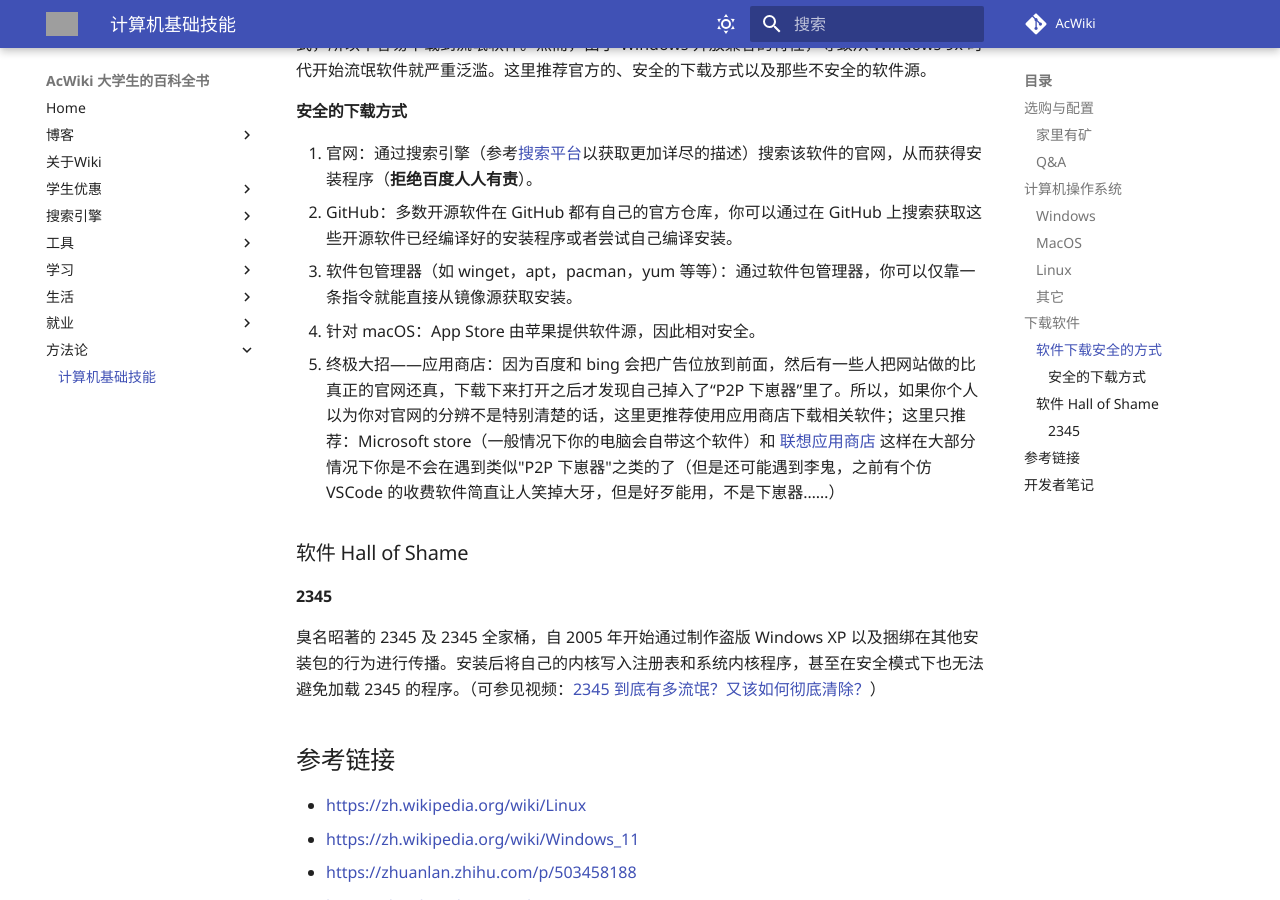
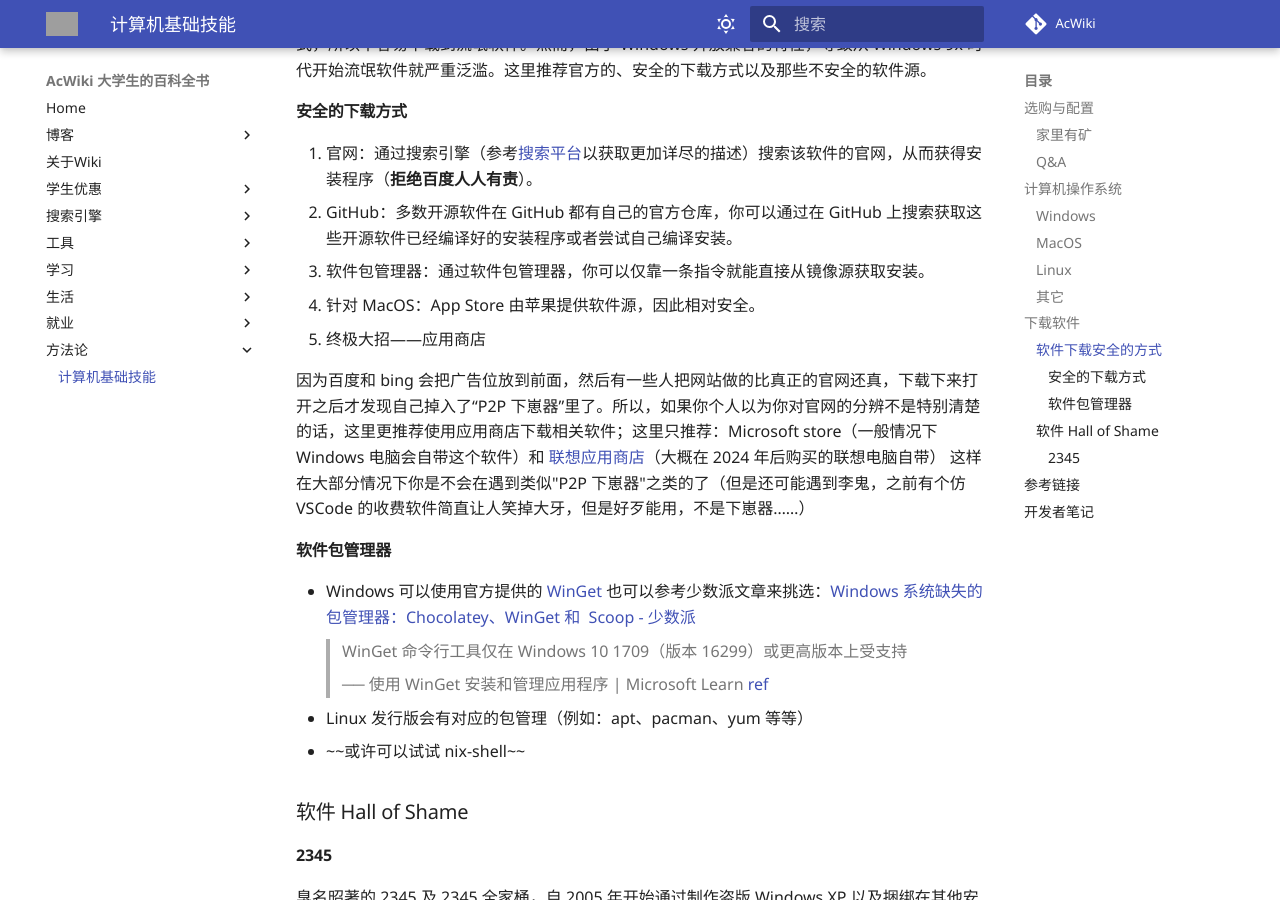
Before and after one commit to ztm0929/Ac-Wiki, an MkDocs documentation site: the page built from docs/07-computer-basic/computer-basic.md, in a window 1280 px wide and 900 px high, scrolled down 2267 px. Built offline with MkDocs 1.6.1 and Material for MkDocs 9.7.7, drawn with Linux system fonts in a browser that asks for light colours; comment, search, counter and statistics services are not loaded; some of the changed text lies outside the part shown; grey boxes are pictures that could not be loaded.

```diff
--- a/docs/07-computer-basic/computer-basic.md
+++ b/docs/07-computer-basic/computer-basic.md
@@ -10,7 +10,7 @@
 
 电子产品的迭代速度是非常快的，你所购买的电脑经过很短的一段时间后便会迅速贬值，性能也会与最新的电脑拉开非常大的差距。所以尽量**买新不买旧**。
 
-⚠️警告！**贵≠好看≠性能高**（这里的“好看”指的是有各种好看的灯光（RGB）以及电脑的其他外饰）
+⚠️ 警告！**贵 ≠ 好看 ≠ 性能高**（这里的“好看”指的是有各种好看的灯光（RGB）以及电脑的其他外饰）
 
 ??? tip
 
@@ -78,9 +78,20 @@
 
 1. 官网：通过搜索引擎（参考[搜索平台](../02-search-platforms/search-platforms.md)以获取更加详尽的描述）搜索该软件的官网，从而获得安装程序（**拒绝百度人人有责**）。
 2. GitHub：多数开源软件在 GitHub 都有自己的官方仓库，你可以通过在 GitHub 上搜索获取这些开源软件已经编译好的安装程序或者尝试自己编译安装。
-3. 软件包管理器（如 winget，apt，pacman，yum 等等）：通过软件包管理器，你可以仅靠一条指令就能直接从镜像源获取安装。
-4. 针对 macOS：App Store 由苹果提供软件源，因此相对安全。
-5. 终极大招——应用商店：因为百度和 bing 会把广告位放到前面，然后有一些人把网站做的比真正的官网还真，下载下来打开之后才发现自己掉入了“P2P 下崽器”里了。所以，如果你个人以为你对官网的分辨不是特别清楚的话，这里更推荐使用应用商店下载相关软件；这里只推荐：Microsoft store（一般情况下你的电脑会自带这个软件）和 [联想应用商店](https://lestore.lenovo.com/) 这样在大部分情况下你是不会在遇到类似"P2P 下崽器"之类的了（但是还可能遇到李鬼，之前有个仿 VSCode 的收费软件简直让人笑掉大牙，但是好歹能用，不是下崽器……）
+3. 软件包管理器：通过软件包管理器，你可以仅靠一条指令就能直接从镜像源获取安装。
+4. 针对 MacOS：App Store 由苹果提供软件源，因此相对安全。
+5. 终极大招——应用商店
+
+因为百度和 bing 会把广告位放到前面，然后有一些人把网站做的比真正的官网还真，下载下来打开之后才发现自己掉入了“P2P 下崽器”里了。所以，如果你个人以为你对官网的分辨不是特别清楚的话，这里更推荐使用应用商店下载相关软件；这里只推荐：Microsoft store（一般情况下 Windows 电脑会自带这个软件）和 [联想应用商店](https://lestore.lenovo.com/)（大概在 2024 年后购买的联想电脑自带） 这样在大部分情况下你是不会在遇到类似"P2P 下崽器"之类的了（但是还可能遇到李鬼，之前有个仿 VSCode 的收费软件简直让人笑掉大牙，但是好歹能用，不是下崽器……）
+
+#### 软件包管理器
+
+- Windows 可以使用官方提供的 [WinGet](https://learn.microsoft.com/zh-cn/windows/package-manager/winget/) 也可以参考少数派文章来挑选：[Windows 系统缺失的包管理器：Chocolatey、WinGet 和  Scoop - 少数派](https://sspai.com/post/65933)
+  > WinGet 命令行工具仅在 Windows 10 1709（版本 16299）或更高版本上受支持
+  >
+  > ── 使用 WinGet 安装和管理应用程序 | Microsoft Learn [ref](https://learn.microsoft.com/zh-cn/windows/package-manager/winget/)
+- Linux 发行版会有对应的包管理（例如：apt、pacman、yum 等等）
+- ~~或许可以试试 nix-shell~~
 
 ### 软件 Hall of Shame
 
```
Also changed, not shown: docs/02-search-platforms/search-platforms.md (+12 -3 lines), docs/03-tools/tools.md (+15 -1 lines).
